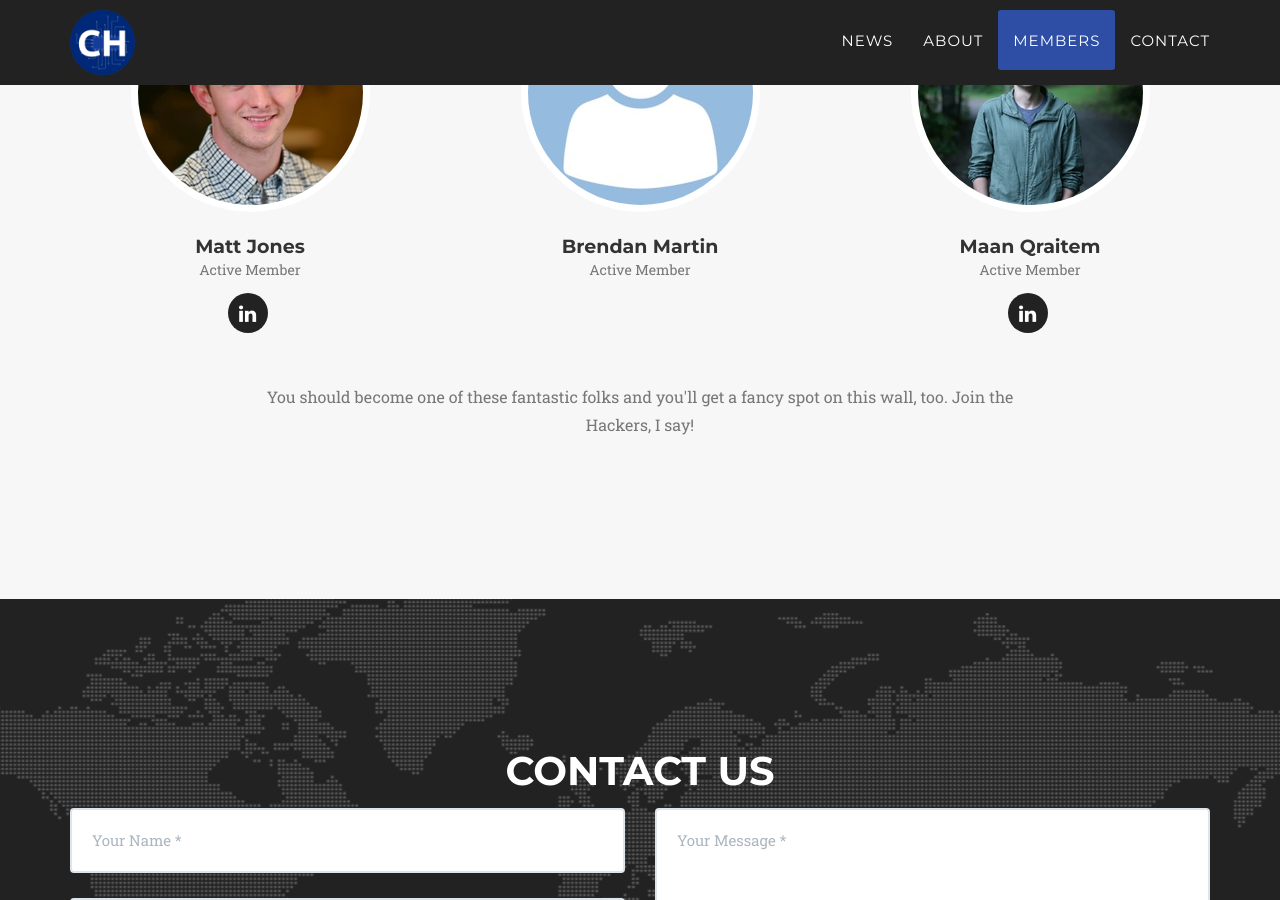
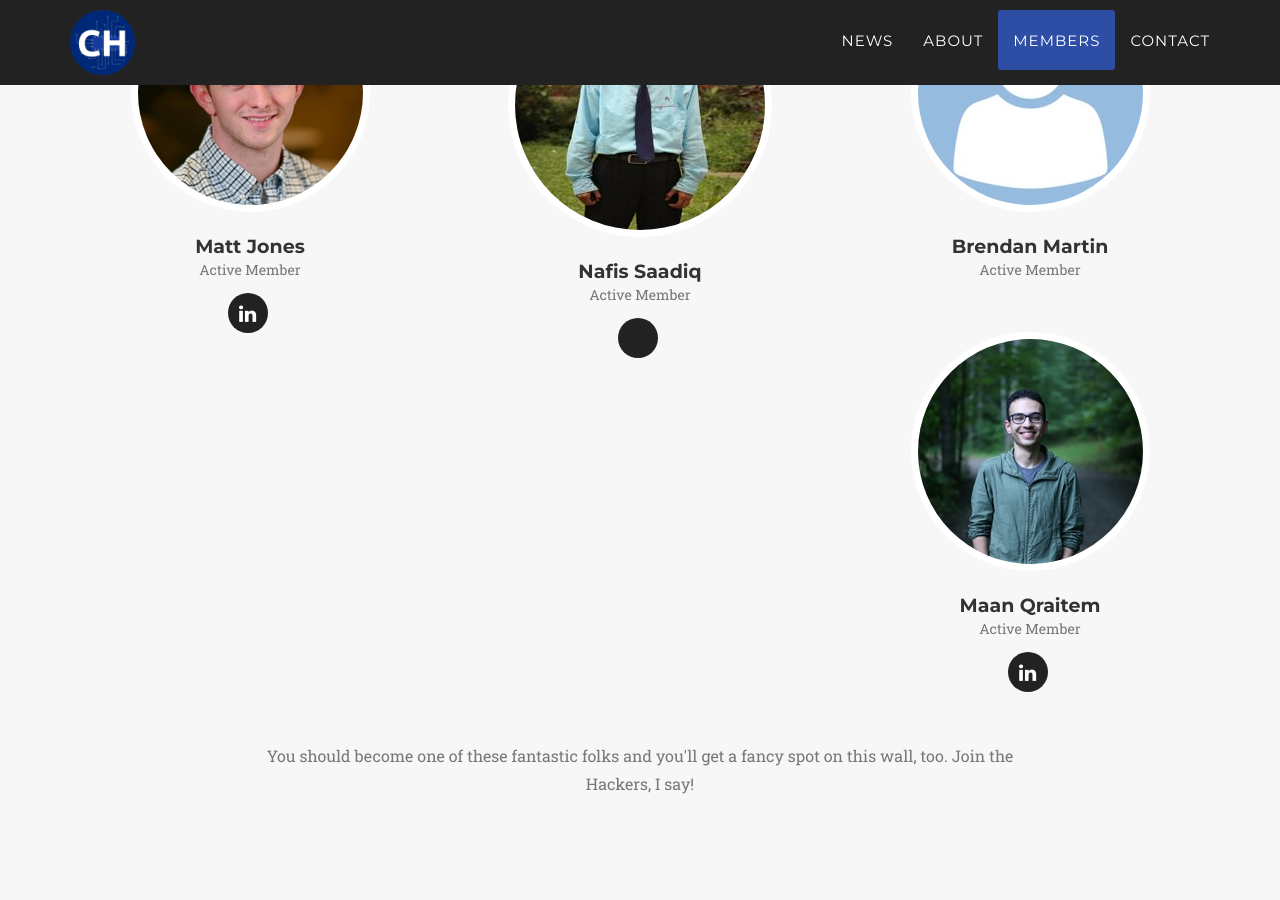
Before and after one commit to Colby-Hackers/Colby-Hackers.github.io, a Jekyll site: the page built from index.html, in a window 1280 px wide and 900 px high, scrolled down 5192 px. Built offline with Jekyll 4.4.1, drawn with Linux system fonts in a browser that asks for light colours; some web fonts are replaced.

Commit message:
Add Nafis to member list

```diff
--- a/_config.yml
+++ b/_config.yml
@@ -84,6 +84,13 @@
     - title: linkedin
       url: https://www.linkedin.com/in/matthew-jones-1b8852133/
 
+- name: Nafis Saadiq
+  pic: Nafis-Saadiq
+  position: Active Member
+  social:
+    - title: Linkedin
+      url: https://www.linkedin.com/in/nafis-saadiq-bhuiyan123/
+
 - name: Brendan Martin
   pic: 42
   position: Active Member
```
Also changed, not shown: img/Nafis-Saadiq.jpg (added), img/team/Nafis-Saadiq.jpg (added).
